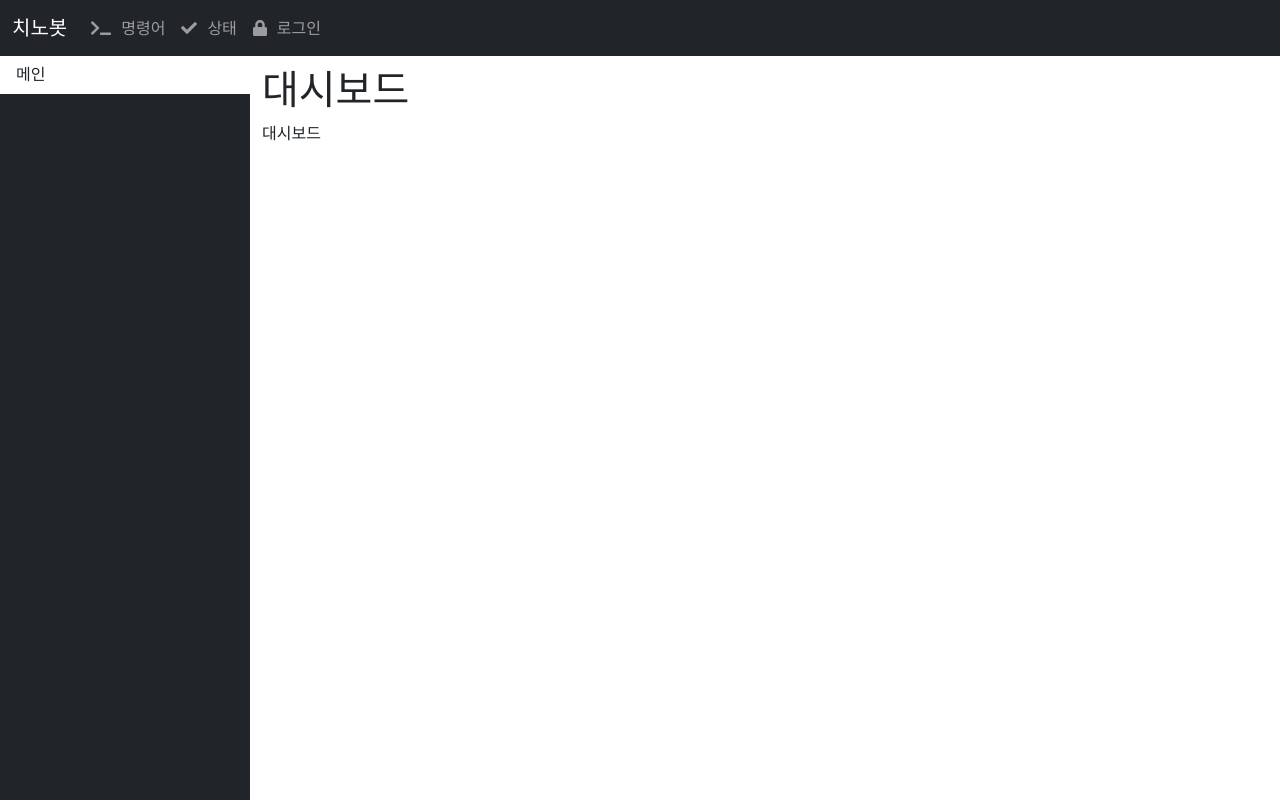
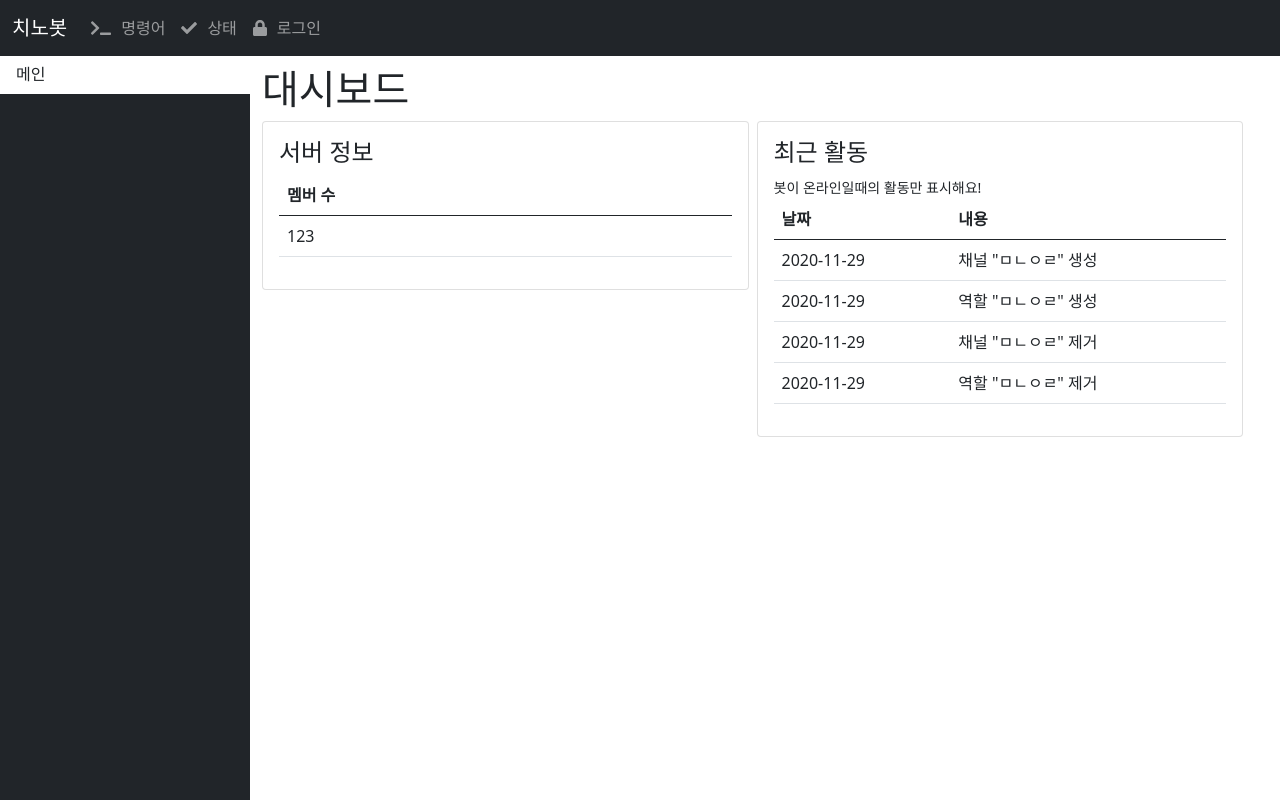
Before and after one commit to pikokr/chino-rewrite-frontend, a React (Create React App) app: page /servers/1/ in a window 1280 px wide. Built offline with nearby package versions, Linux system fonts and the light colour scheme; the HTML template or start-up script is replaced by a standard one.

Commit message:
sample data in recent activity

```diff
--- a/src/views/Servers/Dashboard/index.js
+++ b/src/views/Servers/Dashboard/index.js
@@ -5,7 +5,61 @@ class DashboardView extends Component {
     render() {
         return (
             <GuildLayout title="대시보드">
-                대시보드
+                <div className="row g-2 row-cols-1 row-cols-lg-2">
+                    <div className="col">
+                        <div className="card">
+                            <div className="card-body">
+                                <div className="h4">서버 정보</div>
+                                <table className="table">
+                                    <thead>
+                                        <tr>
+                                            <th>멤버 수</th>
+                                        </tr>
+                                    </thead>
+                                    <tbody>
+                                        <tr>
+                                            <td>123</td>
+                                        </tr>
+                                    </tbody>
+                                </table>
+                            </div>
+                        </div>
+                    </div>
+                    <div className="col">
+                        <div className="card">
+                            <div className="card-body">
+                                <div className="h4">최근 활동</div>
+                                <small>봇이 온라인일때의 활동만 표시해요!</small>
+                                <table className="table">
+                                    <thead>
+                                    <tr>
+                                        <th>날짜</th>
+                                        <th>내용</th>
+                                    </tr>
+                                    </thead>
+                                    <tbody>
+                                    <tr>
+                                        <td>2020-11-29</td>
+                                        <td>채널 "ㅁㄴㅇㄹ" 생성</td>
+                                    </tr>
+                                    <tr>
+                                        <td>2020-11-29</td>
+                                        <td>역할 "ㅁㄴㅇㄹ" 생성</td>
+                                    </tr>
+                                    <tr>
+                                        <td>2020-11-29</td>
+                                        <td>채널 "ㅁㄴㅇㄹ" 제거</td>
+                                    </tr>
+                                    <tr>
+                                        <td>2020-11-29</td>
+                                        <td>역할 "ㅁㄴㅇㄹ" 제거</td>
+                                    </tr>
+                                    </tbody>
+                                </table>
+                            </div>
+                        </div>
+                    </div>
+                </div>
             </GuildLayout>
         );
     }
```
